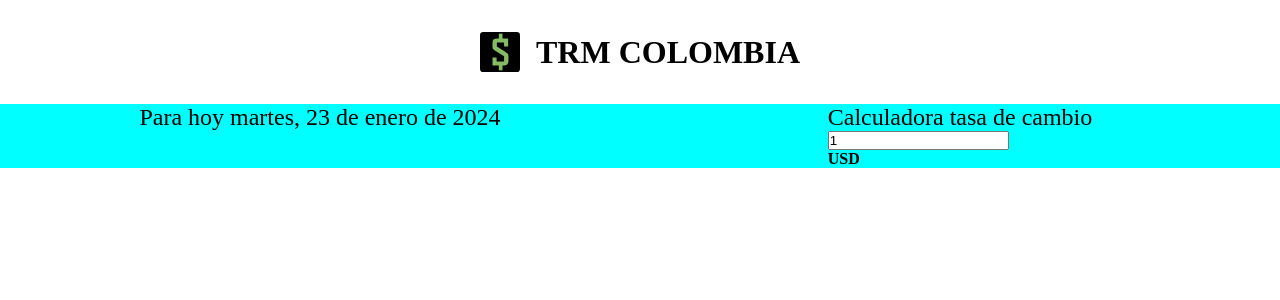
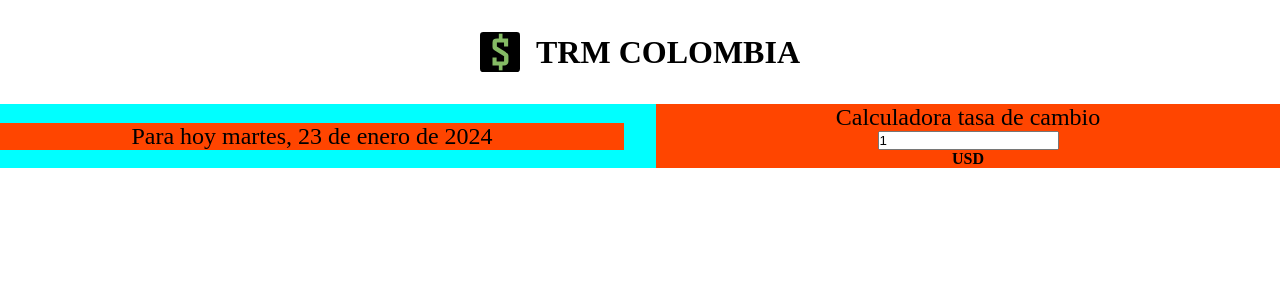
Before and after one commit to espejolui/trm, an Angular app: page / in a window 1280 px wide. Shown: the top 300 px of the page. Built offline with nearby package versions, Linux system fonts and the light colour scheme; no server answers; a web font is replaced by a local one.

Commit message:
Estilos globales para la clase card

```diff
--- a/src/app/app.component.css
+++ b/src/app/app.component.css
@@ -13,13 +13,7 @@ header {
 section {
   display: grid;
   grid-template-columns: repeat(auto-fit, minmax(300px, 1fr));
-  justify-items: center;
+  align-items: center;
+  gap: 2rem;
   background-color: aqua;
 }
-
-@media (width < 960px ){
-  section {
-    display: grid;
-    background-color: orange;
-  }
-}
--- a/src/styles.css
+++ b/src/styles.css
@@ -26,6 +26,7 @@
 body {
   font-family: var(--font);
   color: var(--black);
+}
 
 main {
   height: 100dvh;
@@ -41,5 +42,8 @@ body {
     font-size: 1.5rem;
     font-weight: 500;
   }
+  .card {
+    text-align: center;
+    background-color: orangered;
   }
 }
```
Lines whose indentation alone changed are shown as unchanged.
